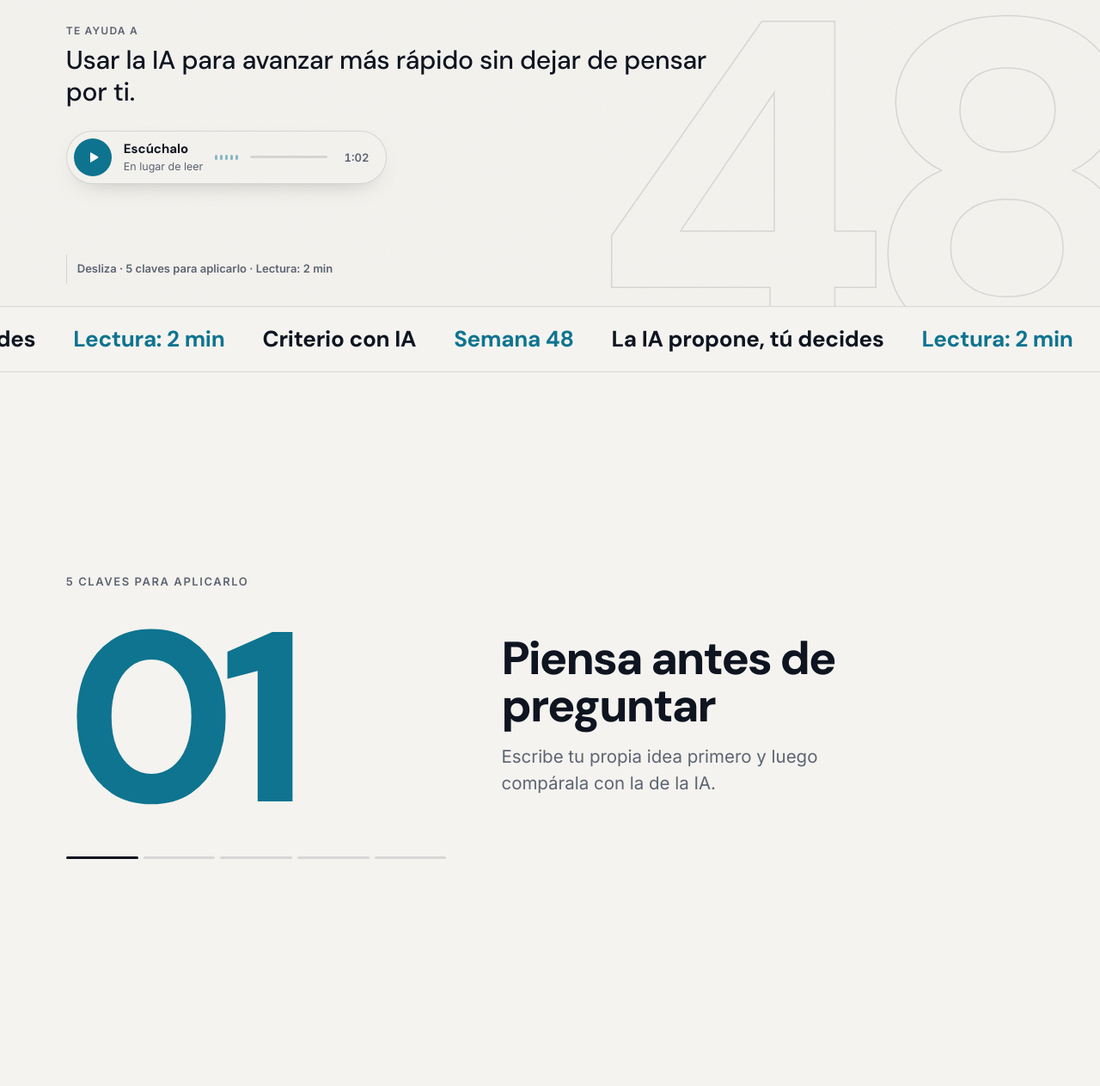
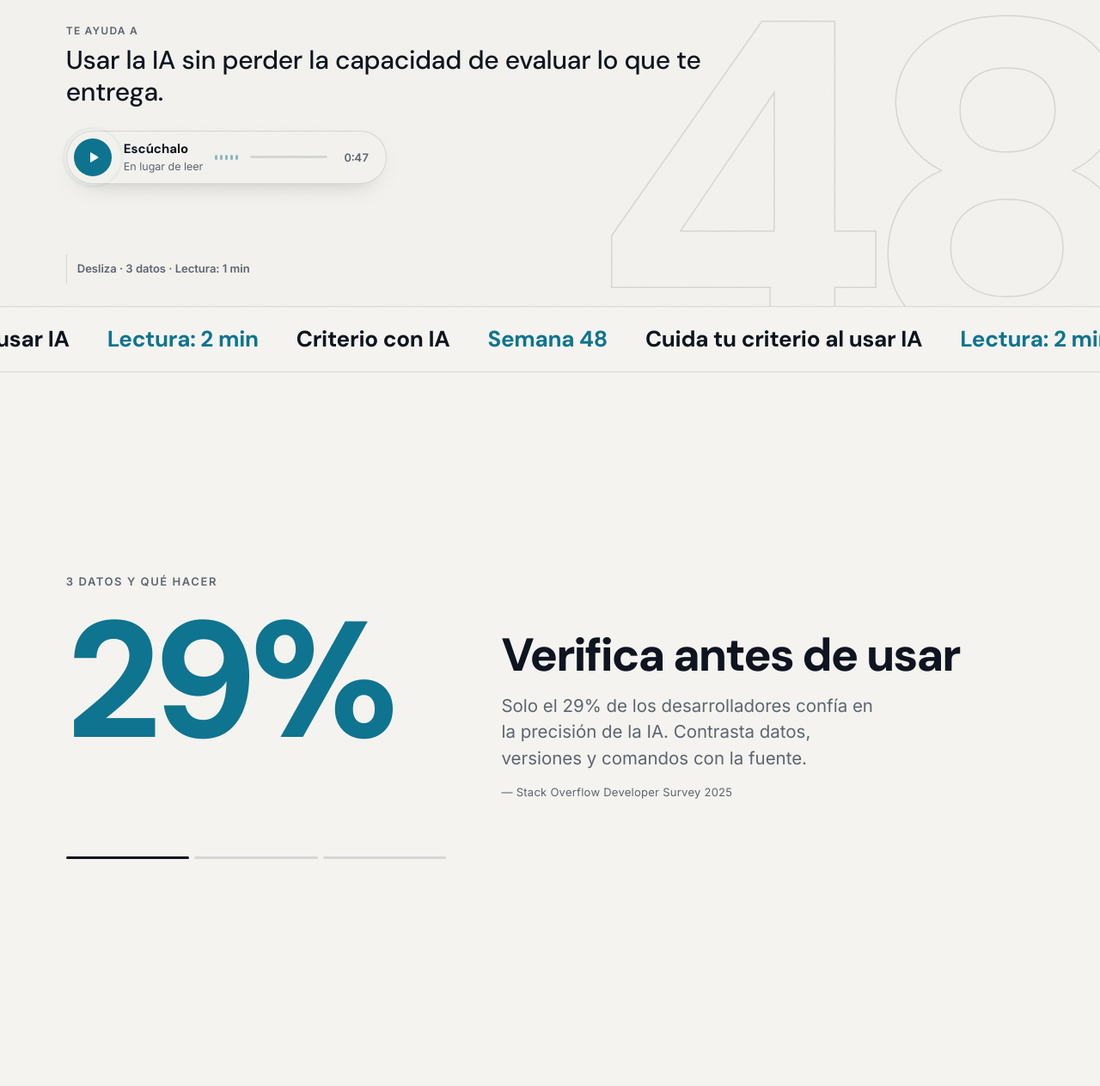
Before and after one commit to NayRojas/1-mejor, a plain HTML site: page index.html in a window 1280 px wide. Shown: the part 444-1707 px from the top of the page at 86% size. Drawn offline with Linux system fonts and the light colour scheme.

Commit message:
Semana 48: Cuida tu criterio al usar IA, en formato de 3 datos
Co-Authored-By: Claude Opus 5.5 <noreply@anthropic.com>
Claude-Session: https://claude.ai/code/session_013WZbAye7BtUGeiqhUegAdH

```diff
--- a/contenido.js
+++ b/contenido.js
@@ -25,45 +25,27 @@ const SEMANAS = [
     color: { claro: "#0e7490", oscuro: "#5eead4" },   // turquesa: claridad y criterio
     soft: {
       categoria: "Criterio con IA",
-      titulo: "La IA propone, tú decides",
-      ayuda: "Usar la IA para avanzar más rápido sin dejar de pensar por ti.",
+      titulo: "Cuida tu criterio al usar IA",
+      ayuda: "Usar la IA sin perder la capacidad de evaluar lo que te entrega.",
       tips: [
-        { titulo: "Piensa antes de preguntar", texto: "Escribe tu propia idea primero y luego compárala con la de la IA." },
-        { titulo: "Pide el porqué, no solo la respuesta", texto: "Pregúntale qué supuso, qué alternativas descartó y qué podría fallar." },
-        { titulo: "Verifica lo que importa", texto: "Datos, versiones, librerías y comandos: confírmalos en la fuente o pruébalos." },
-        { titulo: "Revisa su código como si fuera de otro", texto: "Léelo, entiéndelo y corre las pruebas antes de hacer merge. Si no lo puedes explicar, no lo subas." },
-        { titulo: "Cuida lo que compartes", texto: "Nunca pegues datos de clientes, credenciales ni código sensible en herramientas no aprobadas." }
+        { dato: "29%", titulo: "Verifica antes de usar", texto: "Solo el 29% de los desarrolladores confía en la precisión de la IA. Contrasta datos, versiones y comandos con la fuente.", fuente: "Stack Overflow Developer Survey 2025" },
+        { dato: "66%", titulo: "Revisa el código generado", texto: "El 66% dedica más tiempo a corregir código \u00abcasi correcto\u00bb. Léelo y pruébalo antes del merge.", fuente: "Stack Overflow Developer Survey 2025" },
+        { dato: "45%", titulo: "Pásalo por revisión de seguridad", texto: "En el 45% de las tareas evaluadas, el código generado por IA introdujo vulnerabilidades.", fuente: "Veracode, GenAI Code Security Report 2025" }
       ],
-      fuente: "Estudio de Microsoft Research sobre IA y pensamiento crítico (CHI 2025)",
-      reto: { titulo: "Desafía una respuesta", texto: "Esta semana, cuando la IA te dé una respuesta importante, pídele que la critique y encuentra un supuesto o error que no habías visto.",
-        lista: [
-          { texto: "Escribí mi idea primero", fecha: "Antes", hecho: true },
-          { texto: "Pedí supuestos y riesgos", fecha: "Durante", hecho: true },
-          { texto: "Verifiqué en la fuente", fecha: "Después", hecho: true },
-          { texto: "Probé el código", fecha: "Después" }
-        ] }
+      reto: { titulo: "Verifica un dato", texto: "Antes de usar una respuesta de la IA esta semana, verifica uno de sus datos en la fuente original." }
     },
     en: {
       fechas: "Nov 23 – 27",
       soft: {
         categoria: "Judgment with AI",
-        titulo: "AI suggests, you decide",
-        ayuda: "Use AI to move faster without letting it think for you.",
+        titulo: "Protect your judgment when using AI",
+        ayuda: "Use AI without losing the ability to evaluate what it gives you.",
         tips: [
-          { titulo: "Think before you ask", texto: "Write down your own idea first, then compare it with the AI's." },
-          { titulo: "Ask why, not just what", texto: "Ask what it assumed, which alternatives it dropped, and what could fail." },
-          { titulo: "Verify what matters", texto: "Data, versions, libraries and commands: confirm them at the source or test them." },
-          { titulo: "Review its code like someone else's", texto: "Read it, understand it and run the tests before merging. If you can't explain it, don't ship it." },
-          { titulo: "Mind what you share", texto: "Never paste customer data, credentials or sensitive code into unapproved tools." }
+          { dato: "29%", titulo: "Verify before you use it", texto: "Only 29% of developers trust the accuracy of AI. Check data, versions and commands against the source.", fuente: "Stack Overflow Developer Survey 2025" },
+          { dato: "66%", titulo: "Review generated code", texto: "66% spend more time fixing \u201calmost right\u201d code. Read it and test it before merging.", fuente: "Stack Overflow Developer Survey 2025" },
+          { dato: "45%", titulo: "Run it through a security review", texto: "In 45% of the tasks evaluated, AI-generated code introduced vulnerabilities.", fuente: "Veracode, GenAI Code Security Report 2025" }
         ],
-        fuente: "Microsoft Research study on AI and critical thinking (CHI 2025)",
-        reto: { titulo: "Challenge one answer", texto: "This week, when AI gives you an important answer, ask it to critique itself and find an assumption or error you hadn't seen.",
-          lista: [
-            { texto: "Wrote my idea first", fecha: "Before", hecho: true },
-            { texto: "Asked for assumptions and risks", fecha: "During", hecho: true },
-            { texto: "Checked the source", fecha: "After", hecho: true },
-            { texto: "Tested the code", fecha: "After" }
-          ] }
+        reto: { titulo: "Verify one fact", texto: "Before using an AI answer this week, check one of its facts against the original source." }
       }
     }
   },
--- a/index.html
+++ b/index.html
@@ -135,6 +135,9 @@
   .keys-sticky{position:sticky;top:0;height:100svh;display:grid;grid-template-columns:5fr 7fr;gap:5vw;align-items:center}
   .k-left{position:relative}
   .k-label{font-size:13px;font-weight:700;letter-spacing:.12em;text-transform:uppercase;color:var(--muted)}
+  .bign.datos b{font-size:clamp(110px,15vw,230px);letter-spacing:-.05em}
+  .ksrc{display:block;margin-top:14px;font-size:13px;color:var(--muted);letter-spacing:.02em}
+  .ksrc::before{content:"— "}
   .bign{position:relative;height:clamp(150px,22vw,300px);margin-top:10px;overflow:hidden}
   .bign b{position:absolute;inset:0;font-family:var(--head);font-weight:800;font-size:clamp(150px,22vw,300px);line-height:1;letter-spacing:-.07em;color:var(--accent);
     transform:translateY(100%);transition:transform .7s var(--ease)}
@@ -479,6 +482,7 @@ function render() {
   const n = d.tips.length;
   const band = `<span>${d.categoria}</span><span><em>${L.week} ${s.numero}</em></span><span>${d.titulo}</span><span><em>${L.read}</em></span>`;
 
+  const conDatos = d.tips.some(x => x.dato);
   $("#main").innerHTML = `
     <section class="hero pad">
       <div class="bgnum" aria-hidden="true">${s.numero}</div>
@@ -497,7 +501,7 @@ function render() {
         <span class="tt" aria-label="Duración"></span>
       </button>` : ""}
       ${semana === 0 ? "" : `<p class="past">${L.pastNote}</p>`}
-      <div class="cue"><i></i>${X[lang].scroll} · ${L.keys(n)} · ${L.read}</div>
+      <div class="cue"><i></i>${X[lang].scroll} · ${conDatos ? (lang === "es" ? `${n} datos` : `${n} facts`) : L.keys(n)} · ${conDatos ? (lang === "es" ? "Lectura: 1 min" : "Read: 1 min") : L.read}</div>
     </section>
 
     <div class="marquee" aria-hidden="true"><div class="track">${band.repeat(4)}${band.repeat(4)}</div></div>
@@ -505,11 +509,11 @@ function render() {
     <section class="keys pad" style="height:${n * 70 + 40}svh">
       <div class="keys-sticky">
         <div class="k-left">
-          <p class="k-label">${L.keys(n)}</p>
-          <div class="bign" aria-hidden="true">${d.tips.map((_, i) => `<b data-i="${i}">0${i + 1}</b>`).join("")}</div>
+          <p class="k-label">${conDatos ? (lang === "es" ? `${n} datos y qué hacer` : `${n} facts and what to do`) : L.keys(n)}</p>
+          <div class="bign${conDatos ? " datos" : ""}" aria-hidden="true">${d.tips.map((x, i) => `<b data-i="${i}">${x.dato || "0" + (i + 1)}</b>`).join("")}</div>
           <div class="k-bar" aria-hidden="true">${d.tips.map(() => "<i></i>").join("")}</div>
         </div>
-        <ol class="k-list">${d.tips.map((x, i) => `<li class="key" data-i="${i}" data-n="0${i + 1}"><h3>${x.titulo}</h3><p>${x.texto}</p></li>`).join("")}</ol>
+        <ol class="k-list">${d.tips.map((x, i) => `<li class="key" data-i="${i}" data-n="${x.dato || "0" + (i + 1)}"><h3>${x.titulo}</h3><p>${x.texto}</p>${x.fuente ? `<small class="ksrc">${x.fuente}</small>` : ""}</li>`).join("")}</ol>
       </div>
     </section>
     ${d.fuente ? `<p class="src pad">${L.inspired} <b>${d.fuente}</b></p>` : ""}
```
